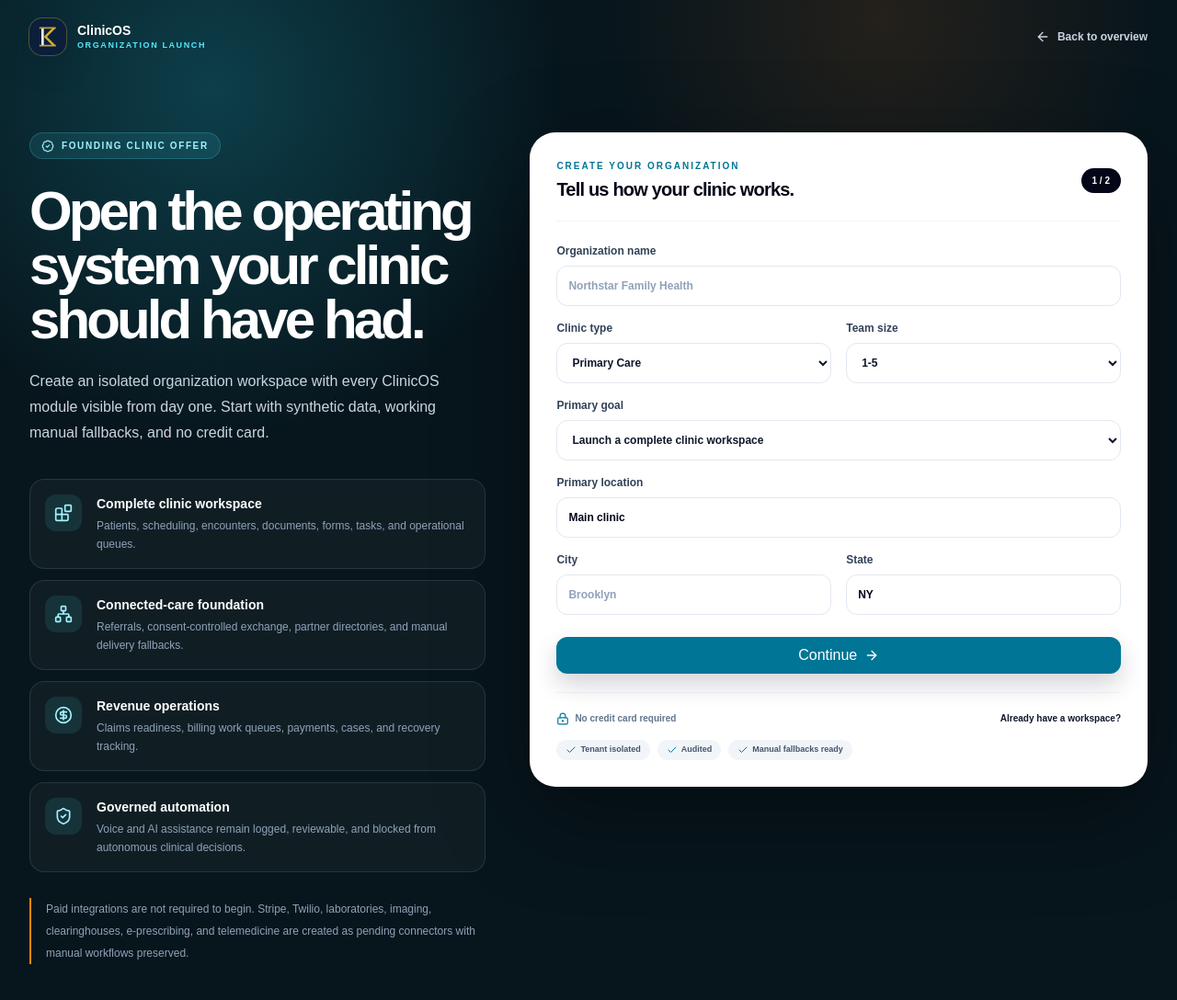
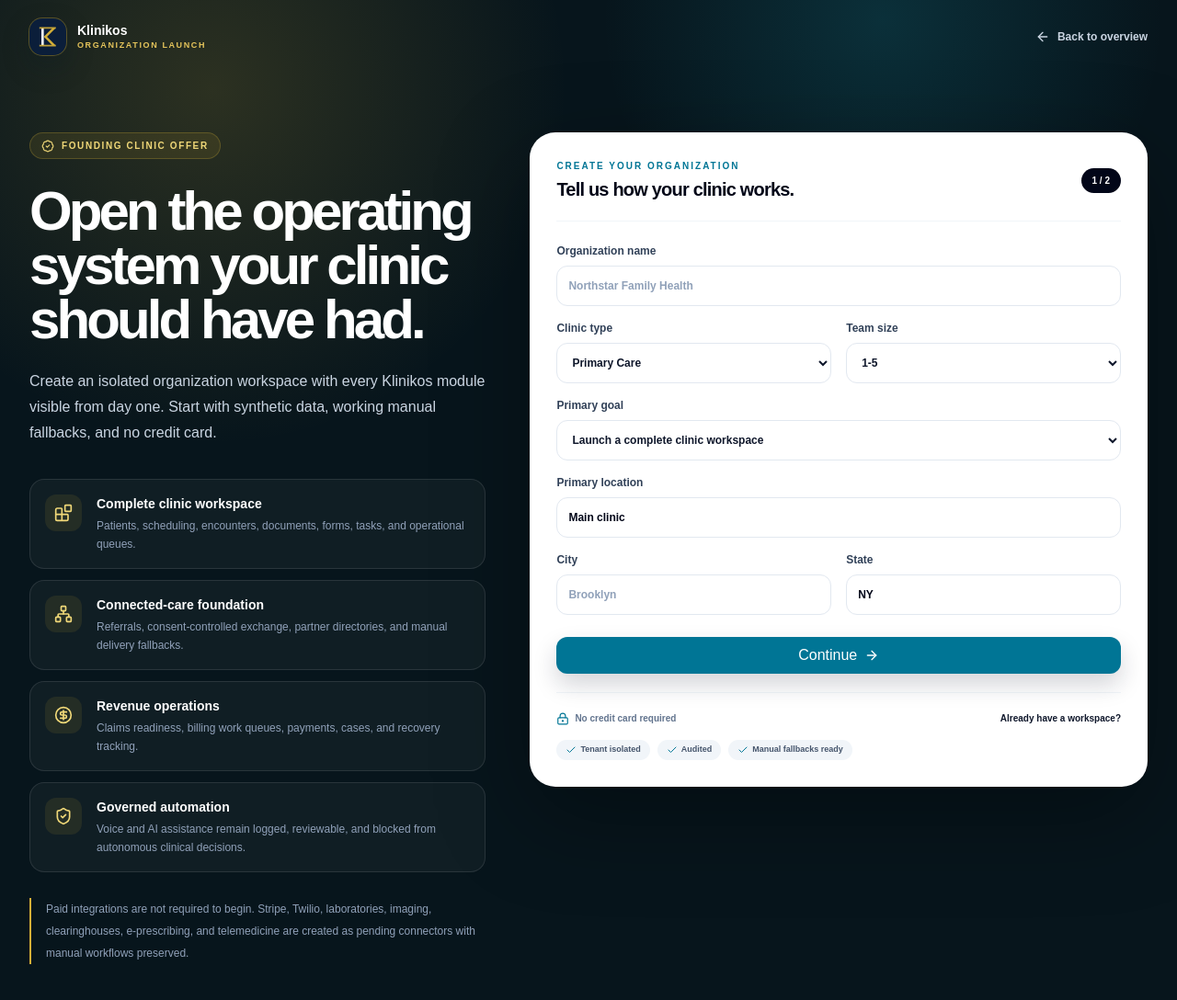
Before and after one commit to jcamacho611/Clinicos-by-Zumi, a Next.js app: page /start in a window 1280 px wide. Shown: the top 1088 px of the page at 92% size. Built offline with nearby package versions, Linux system fonts and the light colour scheme; no server answers.

Commit message:
brand: rebrand onboarding to Klinikos

```diff
--- a/src/app/start/page.tsx
+++ b/src/app/start/page.tsx
@@ -17,28 +17,28 @@
 
   return (
     <main className="min-h-screen overflow-hidden bg-[#07151c] text-white">
-      <div className="absolute inset-x-0 top-0 h-[540px] bg-[radial-gradient(circle_at_18%_18%,rgba(34,211,238,.22),transparent_34%),radial-gradient(circle_at_75%_4%,rgba(249,115,22,.12),transparent_28%)]" />
+      <div className="absolute inset-x-0 top-0 h-[540px] bg-[radial-gradient(circle_at_18%_18%,rgba(212,175,55,.18),transparent_34%),radial-gradient(circle_at_75%_4%,rgba(34,211,238,.14),transparent_28%)]" />
       <header className="relative mx-auto flex h-20 max-w-7xl items-center px-5 sm:px-8">
-        <Link className="flex items-center gap-3" href="/"><BrandMark /><div><p className="text-sm font-extrabold">ClinicOS</p><p className="text-[9px] font-bold uppercase tracking-[.18em] text-cyan-300">Organization launch</p></div></Link>
+        <Link className="flex items-center gap-3" href="/"><BrandMark /><div><p className="text-sm font-extrabold">Klinikos</p><p className="text-[9px] font-bold uppercase tracking-[.18em] text-[#e6c55b]">Organization launch</p></div></Link>
         <Link className="ml-auto flex items-center gap-2 text-xs font-bold text-slate-300 hover:text-white" href="/"><ArrowLeft className="size-4" /> Back to overview</Link>
       </header>
 
       <section className="relative mx-auto grid max-w-7xl gap-12 px-5 pb-20 pt-10 sm:px-8 lg:grid-cols-[.85fr_1.15fr] lg:items-start lg:pt-16">
         <div className="lg:sticky lg:top-14">
-          <span className="inline-flex items-center gap-2 rounded-full border border-cyan-300/20 bg-cyan-300/10 px-3 py-1.5 text-[10px] font-extrabold uppercase tracking-[.16em] text-cyan-200"><BadgeCheck className="size-3.5" /> Founding clinic offer</span>
+          <span className="inline-flex items-center gap-2 rounded-full border border-[#d4af37]/25 bg-[#d4af37]/10 px-3 py-1.5 text-[10px] font-extrabold uppercase tracking-[.16em] text-[#f0d878]"><BadgeCheck className="size-3.5" /> Founding clinic offer</span>
           <h1 className="mt-7 max-w-xl text-balance text-5xl font-extrabold leading-[.98] tracking-[-.065em] sm:text-6xl">Open the operating system your clinic should have had.</h1>
-          <p className="mt-6 max-w-xl text-base leading-7 text-slate-300">Create an isolated organization workspace with every ClinicOS module visible from day one. Start with synthetic data, working manual fallbacks, and no credit card.</p>
+          <p className="mt-6 max-w-xl text-base leading-7 text-slate-300">Create an isolated organization workspace with every Klinikos module visible from day one. Start with synthetic data, working manual fallbacks, and no credit card.</p>
 
           <div className="mt-9 space-y-3">
             {included.map(([Icon, title, body]) => (
               <div className="flex gap-4 rounded-2xl border border-white/10 bg-white/[.04] p-4" key={title}>
-                <span className="grid size-10 shrink-0 place-items-center rounded-xl bg-cyan-300/10 text-cyan-200"><Icon className="size-5" /></span>
+                <span className="grid size-10 shrink-0 place-items-center rounded-xl bg-[#d4af37]/10 text-[#f0d878]"><Icon className="size-5" /></span>
                 <div><h2 className="text-sm font-extrabold">{title}</h2><p className="mt-1 text-xs leading-5 text-slate-400">{body}</p></div>
               </div>
             ))}
           </div>
 
-          <p className="mt-7 border-l-2 border-orange-400 pl-4 text-xs leading-6 text-slate-400">Paid integrations are not required to begin. Stripe, Twilio, laboratories, imaging, clearinghouses, e-prescribing, and telemedicine are created as pending connectors with manual workflows preserved.</p>
+          <p className="mt-7 border-l-2 border-[#d4af37] pl-4 text-xs leading-6 text-slate-400">Paid integrations are not required to begin. Stripe, Twilio, laboratories, imaging, clearinghouses, e-prescribing, and telemedicine are created as pending connectors with manual workflows preserved.</p>
         </div>
 
         <OrganizationOnboardingForm />
```
